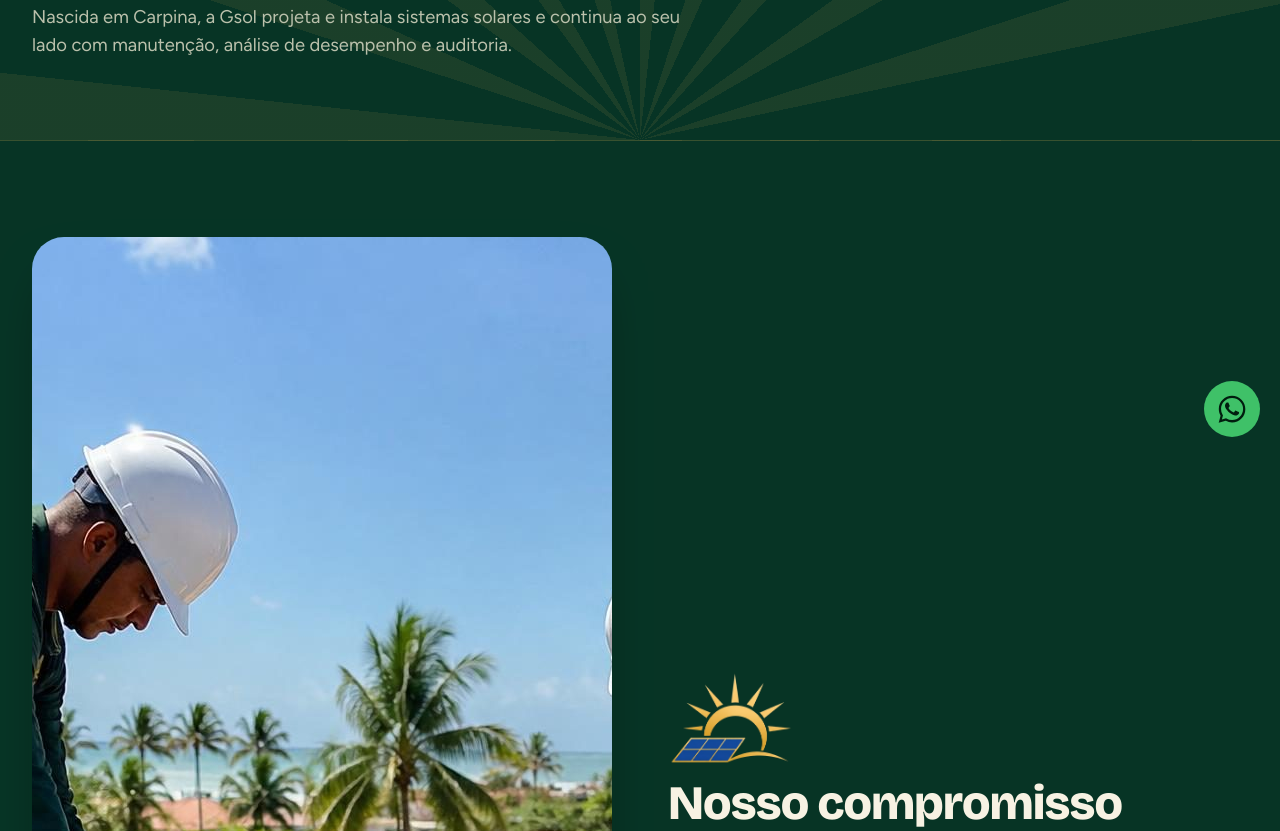
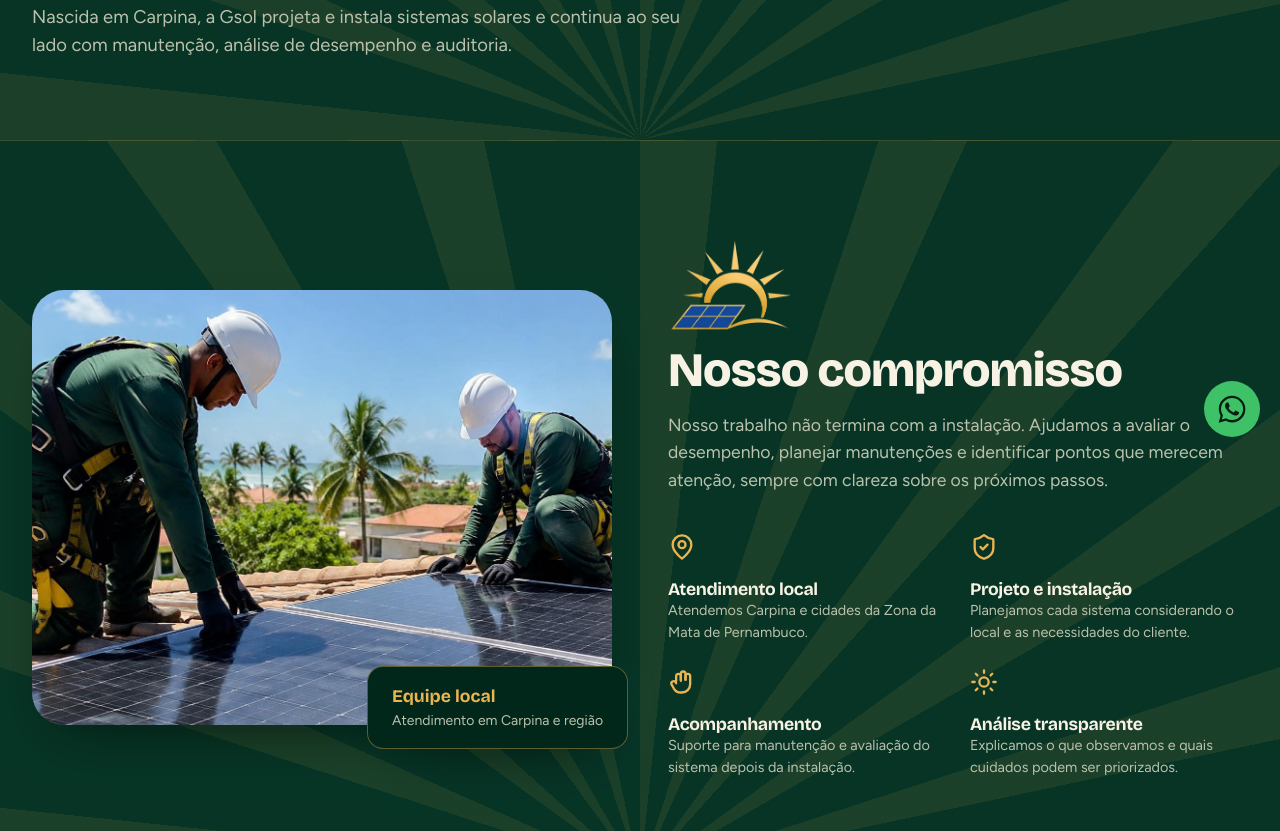
Before and after one commit to LinoSena/Gsol-site, a website: page sobre.html in a window 1280 px wide. Shown: the part 343-1174 px from the top of the page. Drawn offline with nearby package versions, Linux system fonts and the light colour scheme.

Commit message:
Mudanças de img

```diff
--- a/sobre.html
+++ b/sobre.html
@@ -112,9 +112,9 @@
           </p>
         </div>
       </section>
-      <section class="section">
-        <div class="wrap split">
-          <div class="photo commitment-photo">
+      <section class="rays">
+        <div class="wrap section split">
+          <div class="photo team-photo">
             <img
               src="img/team-installing.jpg"
               alt="Técnicos da equipe instalando painéis"
@@ -122,6 +122,7 @@
               height="1408"
               loading="lazy"
             />
+            <div class="badge"><b>Equipe local</b><span>Atendimento em Carpina e região</span></div>
           </div>
           <div>
             <img
--- a/style.css
+++ b/style.css
@@ -579,10 +579,6 @@ h3 {
   border-radius: 2rem;
   box-shadow: var(--shadow-card);
 }
-.commitment-photo img {
-  aspect-ratio: 4/3;
-  object-position: center 35%;
-}
 .team-photo img {
   aspect-ratio: 4/3;
   height: auto;
```
